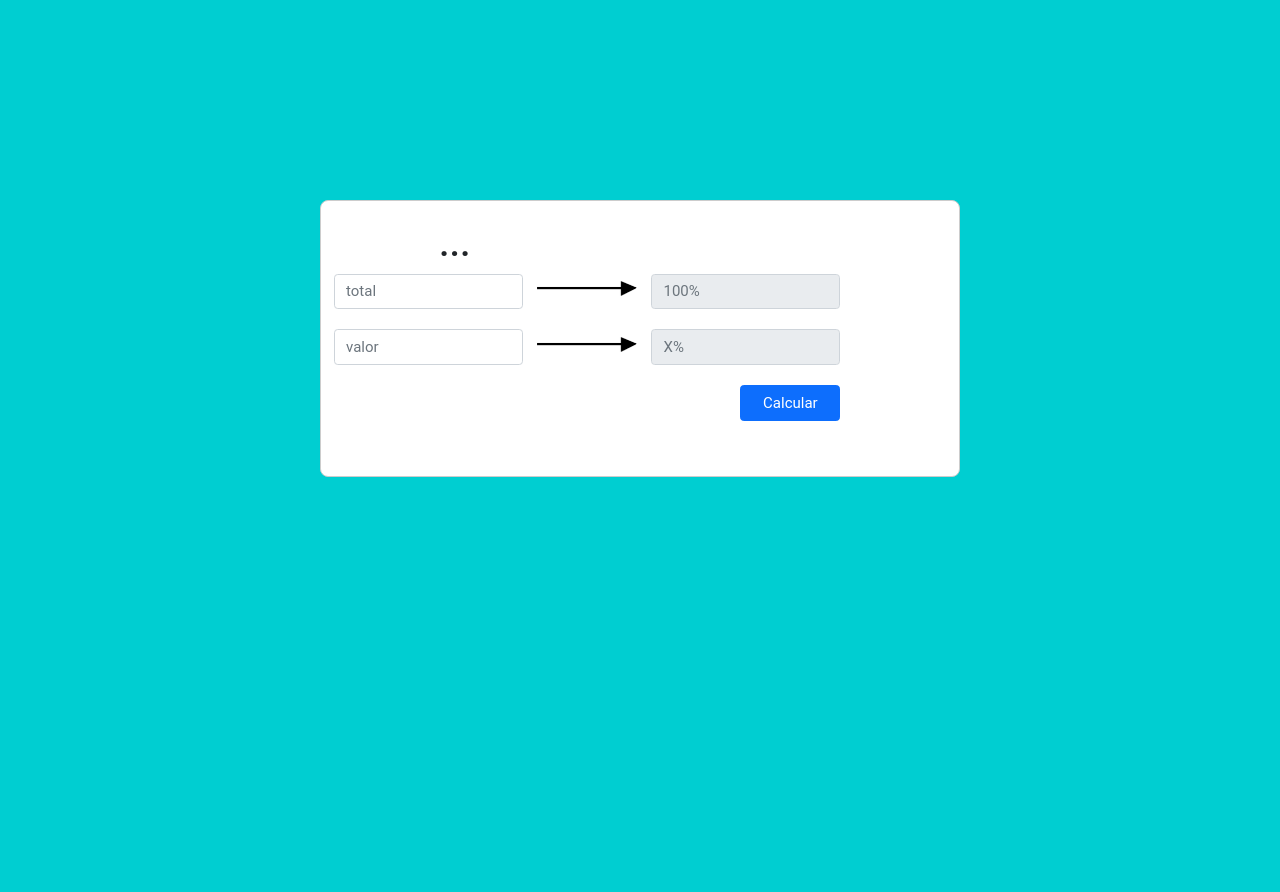
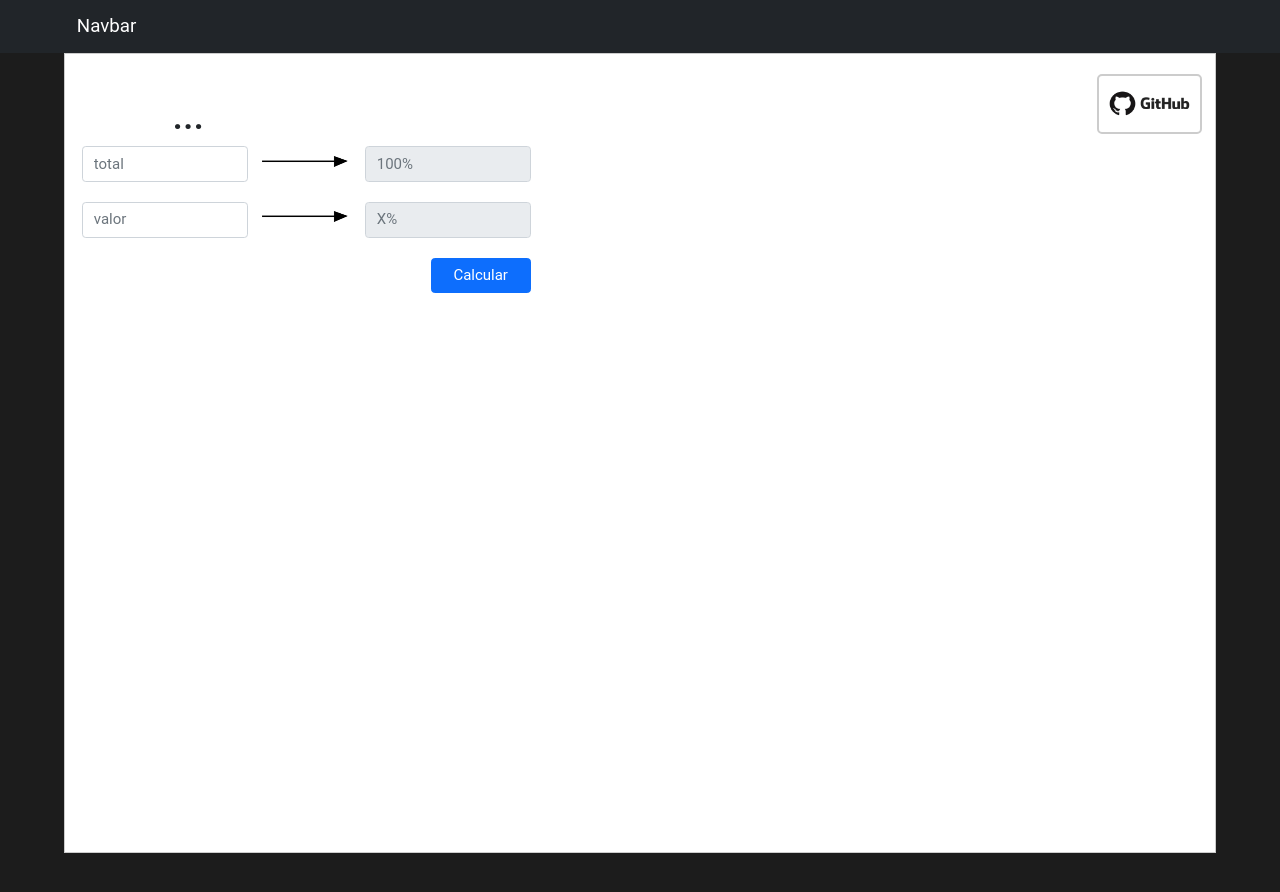
Before and after one commit to YohanToledo/teste, a plain HTML site: page index.html in a window 1280 px wide. After the commit the page ends 853 px from the top, so only its background shows below. Drawn offline with Linux system fonts and the light colour scheme.

Commit message:
Visual update

```diff
--- a/index.html
+++ b/index.html
@@ -11,7 +11,15 @@
 	</head>
 
 	<body>
+		<div class="row">
+			<nav class="navbar navbar-dark bg-dark">
+				<a class="navbar-brand" href="#">Navbar</a>
+			</nav>
+		</div>
 		<div class="container">
+
+			<div class="row">
+				<div class="content col-md-6">
 					<div class="row">
 						<div class="col-md-5">
 							<h1>...</h1>
@@ -22,8 +30,8 @@
 						<div class="col-md-4">
 							<input class="form-control"  id="total" placeholder="total">
 						</div>
-				<div class="col-md-2 img-seta">
-					<img style="width:100px; height:15px;" src="seta.png"/>
+						<div class="col-md-2" style="padding:0px;padding-top:3px;" >
+							<img class="img-seta" src="./images/seta.png"/>
 						</div>
 						<div class="col-md-4">
 							<fieldset disabled>
@@ -37,8 +45,8 @@
 						<div class="col-md-4">
 							<input class="form-control" id="valor" placeholder="valor">
 						</div>
-				<div class="col-md-2 img-seta">
-					<img style="width:100px; height:15px;" src="seta.png"/>
+						<div class="col-md-2" style="padding:0px;padding-top:3px;">
+							<img class="img-seta" src="./images/seta.png"/>
 						</div>
 						<div class="col-md-4">
 							<fieldset disabled>
@@ -53,7 +61,15 @@
 						</div>
 					</div>
 
-
+				</div>
+				<div class="col-md-6">
+				    <div class="row">
+						<a class="col-md-12 pull-right"href="https://github.com/YohanToledo">
+							<img class="btn-github" src="./images/github.jpg"/>
+						</a>
+					</div>
+				</div>
+			</div>
 
 		</div>
 	</body>
--- a/style.css
+++ b/style.css
@@ -3,26 +3,49 @@ body,html{
 	width:100%;
 	font-family: 'Roboto', sans-serif;
 	font-size:15px;
-	background-color: /*#4F4F4F*/ #00CED1;
+	background-color: #1C1C1C;
+}
+
+.navbar-brand{
+	margin-left:6%;
+	margin-right:6%;
 }
 
 
 .container {
-	max-width: 50%;
+	max-width: 90%;
+	height:100%;
 	text-align: center;
 	border: 1px solid #ccc;
-	margin-top: 200px;
+	margin-top: 0px;
 	padding-left: 1%;
 	padding-right: 1%;
 	padding-top: 20px;
 	padding-bottom:35px;
-	border-radius:8px;
+	/*border-radius:8px;*/
 	background-color:#fff;
 }
 
+.content{
+	padding:15px;
+	padding-top:20px;
+}
+
 .img-seta{
-	padding:0px;
-	padding-top:3px;
+	width:90px;
+	height:15px;
+	padding: 2px;
+	margin-right:3px;
+
+
+}
+
+.btn-github{
+	width:105px;
+	height:60px;
+	padding: 2px;
+	border: 2px solid #ccc;
+	border-radius:5px;
 }
 
 #btn-calcular{
```
Also changed, not shown: images/github.jpg (added), images/seta.png (renamed from seta.png), script.JS (line endings or trailing spaces). Lines whose indentation alone changed are shown as unchanged.
